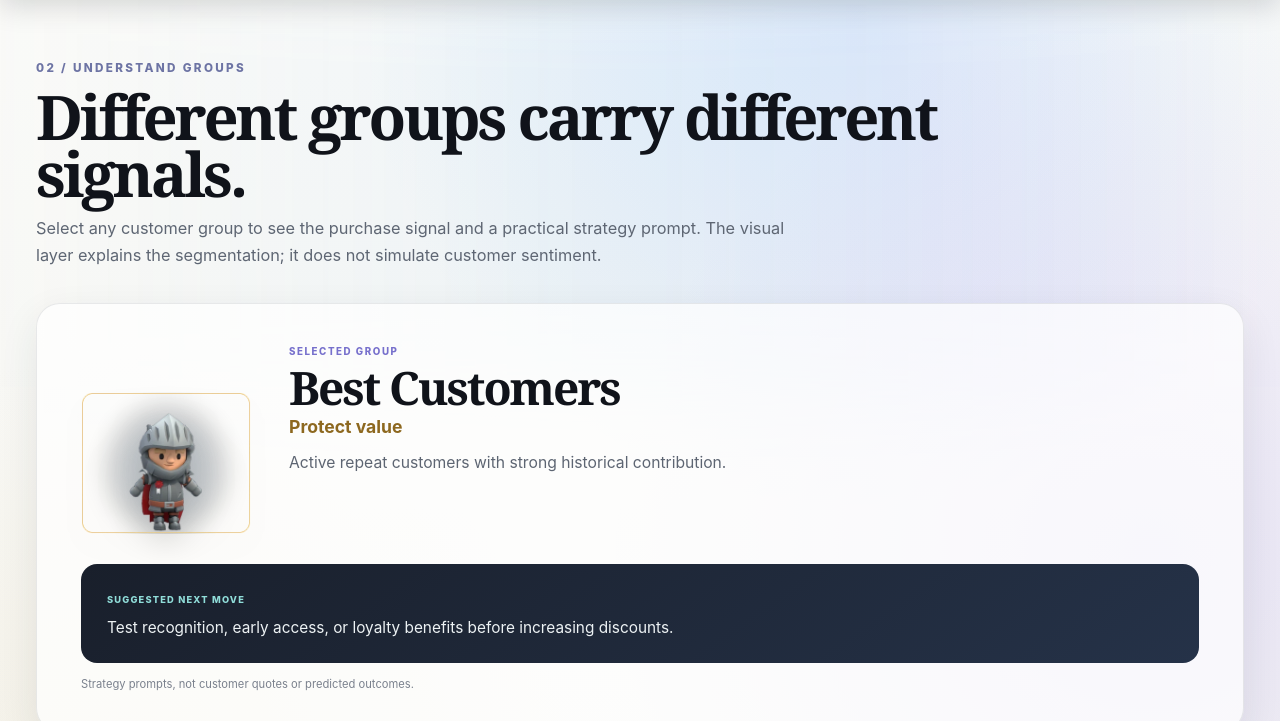
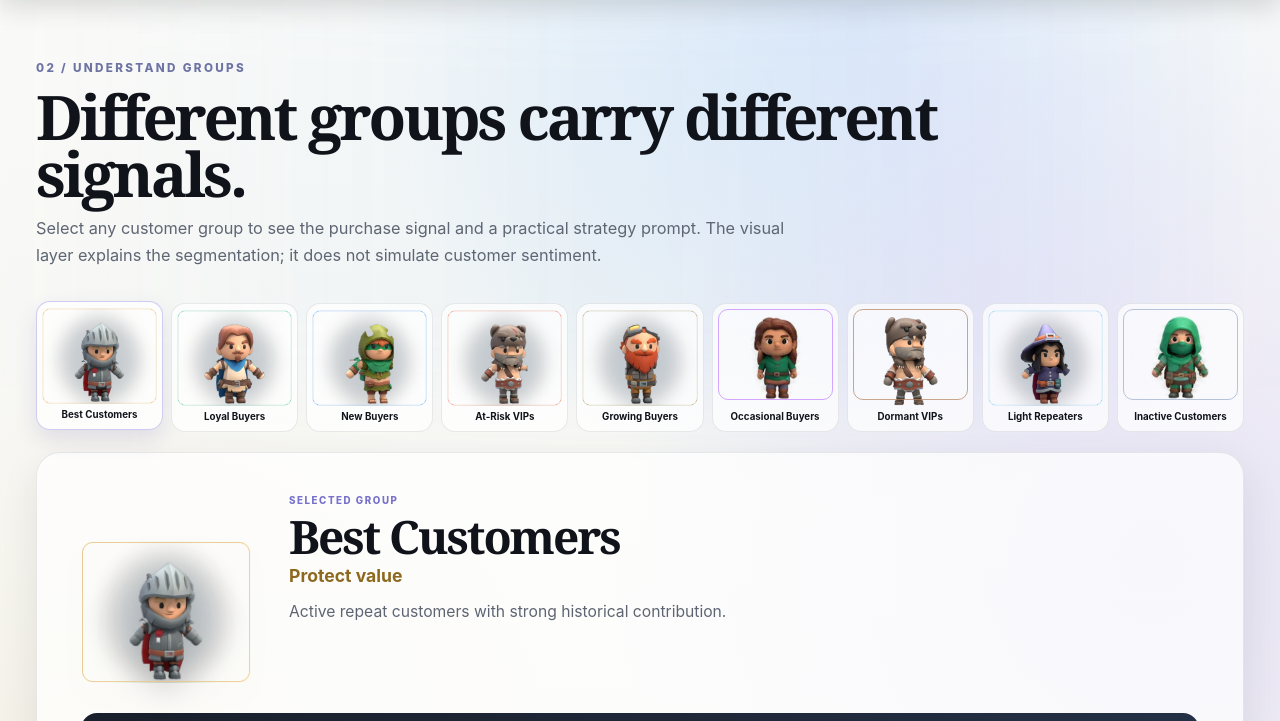
Before and after one commit to SY227/customer-segment-studio-flagship-site-v3, a website: page public/index.html in a window 1280 px wide. Both pictures are taken after a click on the button "Best Customers". Shown: the part 79-800 px from the top of the page. Drawn offline with Linux system fonts and the light colour scheme.

Commit message:
Polish Understand Groups character picker

```diff
--- a/public/index.html
+++ b/public/index.html
@@ -11,7 +11,7 @@
 <title>Customer Segment Studio — Segmentation made simple</title>
 <link href="assets/segment-studio-mark.svg?v=3.1.1" rel="icon" type="image/svg+xml"/>
 <link as="image" href="assets/story/order-ledger-world.webp?v=3.1.1" rel="preload"/>
-<link href="styles.css?v=3.1.2" rel="stylesheet"/>
+<link href="styles.css?v=3.1.3" rel="stylesheet"/>
 <script defer src="story-data.js?v=3.1.1"></script>
 <script defer src="story-logic.js?v=3.1.1"></script>
 <script defer src="app.js?v=3.1.2"></script>
@@ -181,6 +181,18 @@
   <section class="page-panel detail-panel" id="panel-group" role="tabpanel" aria-labelledby="tab-group" data-page-panel="group" hidden>
     <div class="detail-shell">
       <div class="detail-heading"><p class="detail-kicker">02 / UNDERSTAND GROUPS</p><h2>Different groups carry different signals.</h2><p>Select any customer group to see the purchase signal and a practical strategy prompt. The visual layer explains the segmentation; it does not simulate customer sentiment.</p></div>
+      <div class="group-picker" aria-label="Nine customer groups">
+        <button type="button" data-group="best-customers" aria-pressed="false"><img src="assets/characters/tiles/best-customers.webp?v=3.1.1" alt=""/><span>Best Customers</span></button>
+        <button type="button" data-group="loyal-buyers" aria-pressed="false"><img src="assets/characters/tiles/loyal-buyers.webp?v=3.1.1" alt=""/><span>Loyal Buyers</span></button>
+        <button type="button" data-group="new-buyers" aria-pressed="false"><img src="assets/characters/tiles/new-buyers.webp?v=3.1.1" alt=""/><span>New Buyers</span></button>
+        <button type="button" data-group="at-risk-vips" aria-pressed="false"><img src="assets/characters/tiles/at-risk-vips.webp?v=3.1.1" alt=""/><span>At-Risk VIPs</span></button>
+        <button type="button" data-group="growing-buyers" aria-pressed="false"><img src="assets/characters/tiles/growing-buyers.webp?v=3.1.1" alt=""/><span>Growing Buyers</span></button>
+        <button type="button" data-group="occasional-buyers" aria-pressed="false"><img src="assets/characters/portraits/occasional-buyers-rail.webp?v=3.1.2" alt=""/><span>Occasional Buyers</span></button>
+        <button type="button" data-group="dormant-vips" aria-pressed="true"><img src="assets/characters/tiles/dormant-vips.webp?v=3.1.1" alt=""/><span>Dormant VIPs</span></button>
+        <button type="button" data-group="light-repeaters" aria-pressed="false"><img src="assets/characters/tiles/light-repeaters.webp?v=3.1.1" alt=""/><span>Light Repeaters</span></button>
+        <button type="button" data-group="inactive-customers" aria-pressed="false"><img src="assets/characters/portraits/inactive-customers-rail.webp?v=3.1.2" alt=""/><span>Inactive Customers</span></button>
+      </div>
+
       <div class="group-detail-grid">
         <aside class="group-insight-card" aria-live="polite">
           <div class="group-avatar"><img data-group-avatar src="assets/characters/tiles/dormant-vips.webp?v=3.1.1" alt="Dormant VIPs character"/></div>
@@ -191,18 +203,6 @@
           <div class="group-move"><span>Suggested next move</span><p data-group-move>Use a strong comeback reason before spending more to reactivate.</p></div>
           <small>Strategy prompts, not customer quotes or predicted outcomes.</small>
         </aside>
-      </div>
-
-      <div class="group-picker" aria-label="Nine customer groups">
-        <button type="button" data-group="best-customers" aria-pressed="false"><img src="assets/characters/tiles/best-customers.webp?v=3.1.1" alt=""/><span>Best Customers</span></button>
-        <button type="button" data-group="loyal-buyers" aria-pressed="false"><img src="assets/characters/tiles/loyal-buyers.webp?v=3.1.1" alt=""/><span>Loyal Buyers</span></button>
-        <button type="button" data-group="new-buyers" aria-pressed="false"><img src="assets/characters/tiles/new-buyers.webp?v=3.1.1" alt=""/><span>New Buyers</span></button>
-        <button type="button" data-group="at-risk-vips" aria-pressed="false"><img src="assets/characters/tiles/at-risk-vips.webp?v=3.1.1" alt=""/><span>At-Risk VIPs</span></button>
-        <button type="button" data-group="growing-buyers" aria-pressed="false"><img src="assets/characters/tiles/growing-buyers.webp?v=3.1.1" alt=""/><span>Growing Buyers</span></button>
-        <button type="button" data-group="occasional-buyers" aria-pressed="false"><img src="assets/characters/portraits/occasional-buyers-rail.webp?v=3.1.2" alt=""/><span>Occasional Buyers</span></button>
-        <button type="button" data-group="dormant-vips" aria-pressed="true"><img src="assets/characters/tiles/dormant-vips.webp?v=3.1.1" alt=""/><span>Dormant VIPs</span></button>
-        <button type="button" data-group="light-repeaters" aria-pressed="false"><img src="assets/characters/tiles/light-repeaters.webp?v=3.1.1" alt=""/><span>Light Repeaters</span></button>
-        <button type="button" data-group="inactive-customers" aria-pressed="false"><img src="assets/characters/portraits/inactive-customers-rail.webp?v=3.1.2" alt=""/><span>Inactive Customers</span></button>
       </div>
       <div class="method-line"><details class="method-details"><summary>How the analysis works</summary><div class="method-details-body"><div><strong>Calculated</strong><p>Customer aggregation, total revenue, customer count, RFM placement, and segment revenue share are produced by deterministic code.</p></div><div><strong>Guidance</strong><p>Objective, KPI, best channel, action preview, messaging angle, tactic, and time horizon explain how to use each group.</p></div><div><strong>Boundary</strong><p>The studio does not claim churn prediction, causal uplift, LTV, CAC, or profitability from data the user did not provide.</p></div></div></details><button class="next-tab" type="button" data-page-open="move">Next: Make the Move <span aria-hidden="true">→</span></button></div>
     </div>
--- a/public/styles.css
+++ b/public/styles.css
@@ -428,9 +428,44 @@ img { display: block; max-width: 100%; }
   line-height:1.58;
 }
 .group-insight-card small { grid-column:1 / -1; margin-top:14px; color:#7a818d; font-size:.7rem; }
-.group-picker { margin-top:20px; display:grid; grid-template-columns: repeat(9, minmax(0,1fr)); gap:8px; }
-.group-picker button { min-width:0; padding:5px 5px 8px; border-radius:14px; border:1px solid rgba(17,24,32,.09); background:rgba(255,255,255,.72); cursor:pointer; transition:150ms ease; }
-.group-picker button[aria-pressed="true"] { background:rgba(237,234,255,.92); color:#11141a; border-color:rgba(112,101,214,.32); box-shadow:0 10px 23px rgba(52,45,126,.12); transform:translateY(-2px); }
+.group-picker { margin:0 0 20px; display:grid; grid-template-columns: repeat(9, minmax(0,1fr)); gap:8px; }
+.group-picker button { position:relative; min-width:0; padding:5px 5px 8px; border-radius:14px; border:1px solid rgba(17,24,32,.09); background:rgba(255,255,255,.72); cursor:pointer; transition:150ms ease; }
+.group-picker button[aria-pressed="true"] { background:rgba(255,255,255,.72); color:#11141a; border-color:rgba(112,101,214,.32); box-shadow:0 10px 23px rgba(52,45,126,.12); transform:translateY(-2px); }
+
+.group-picker button[data-group="occasional-buyers"] {
+  --missing-boundary: rgba(196,132,255,.72);
+}
+
+.group-picker button[data-group="dormant-vips"] {
+  --missing-boundary: rgba(184,132,98,.72);
+}
+
+.group-picker button[data-group="inactive-customers"] {
+  --missing-boundary: rgba(168,182,209,.82);
+}
+
+.group-picker button[data-group="occasional-buyers"]::before,
+.group-picker button[data-group="dormant-vips"]::before,
+.group-picker button[data-group="inactive-customers"]::before {
+  content:"";
+  position:absolute;
+  left:5px;
+  right:5px;
+  top:5px;
+  bottom:31px;
+  border:1px solid var(--missing-boundary);
+  border-radius:10px;
+  pointer-events:none;
+  z-index:2;
+}
+
+.group-picker button[data-group="occasional-buyers"] img,
+.group-picker button[data-group="dormant-vips"] img,
+.group-picker button[data-group="inactive-customers"] img {
+  position:relative;
+  z-index:1;
+}
+
 .group-picker img { width:100%; aspect-ratio:1.18/1; object-fit:contain; object-position:center bottom; border-radius:0; }
 .group-picker span { display:block; margin-top:5px; font-size:.61rem; font-weight:730; line-height:1.15; text-align:center; }
 .method-line { margin-top:20px; display:flex; align-items:flex-start; justify-content:space-between; gap:25px; }
```
Also changed, not shown: dist/index.html, dist/styles.css.
